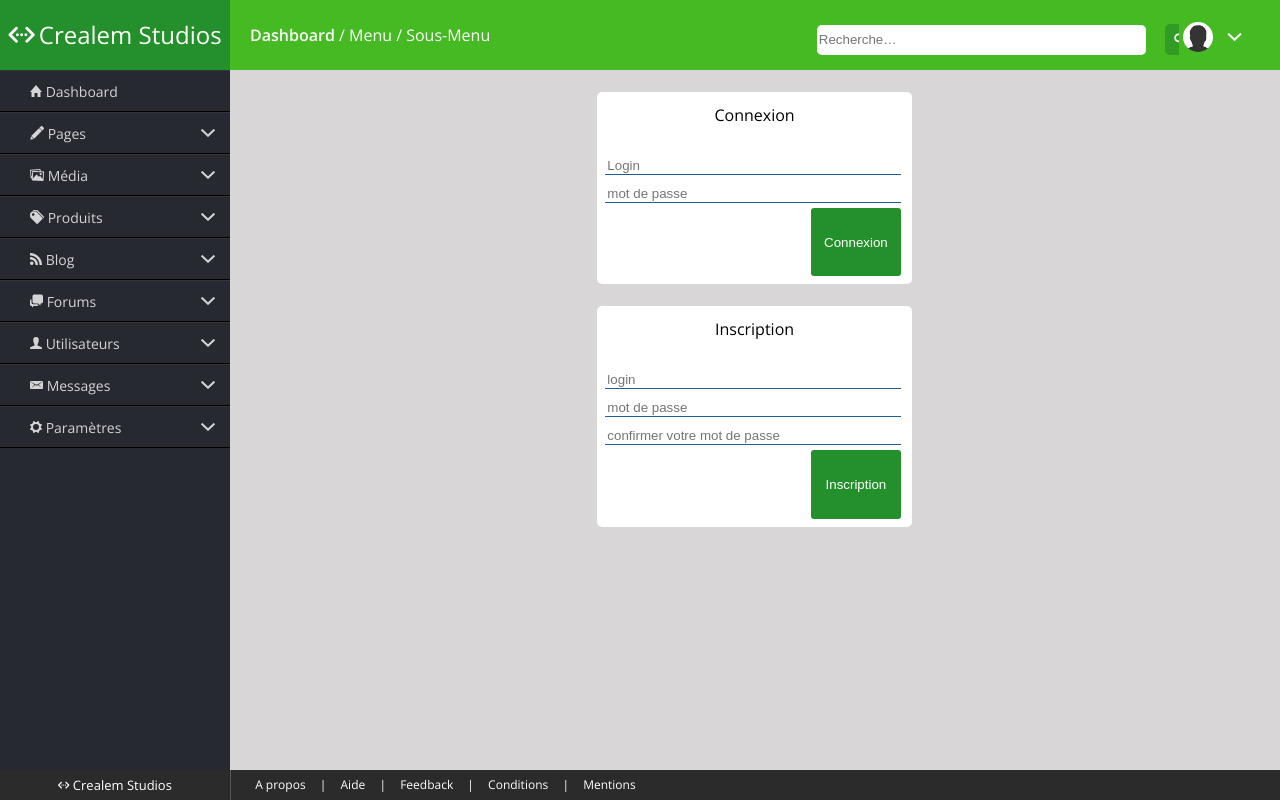
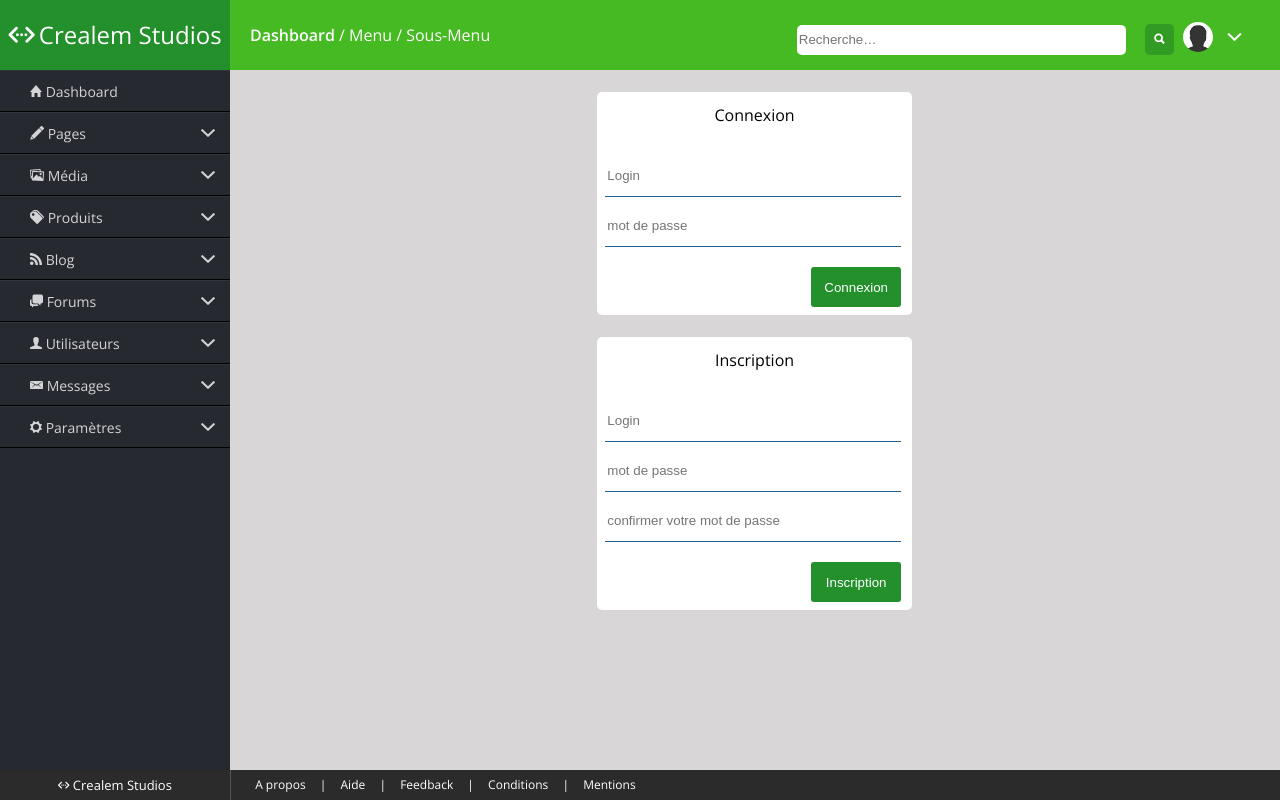
Before and after one commit to ALEMQuentin/CrealemStudios, a PHP site: page / in a window 1280 px wide. Run offline with PHP 8.4, Linux system fonts and the light colour scheme; some libraries are stand-ins or nearby versions; some web fonts are replaced.

Commit message:
version 0.1.3

```diff
--- a/index.php
+++ b/index.php
@@ -104,7 +104,7 @@ if (isset($_POST['inscription']) && $_POST['inscription'] == 'Inscription') {
 ?>
 <h2>Inscription</h2><br />
 <form action="inscription.php" method="post">
-<input type="text" name="login" value="<?php if (isset($_POST['login'])) echo htmlentities(trim($_POST['login'])); ?>" placeholder="login" required><br />
+<input type="text" name="login" value="<?php if (isset($_POST['login'])) echo htmlentities(trim($_POST['login'])); ?>" placeholder="Login" required><br />
 <input type="password" name="pass" value="<?php if (isset($_POST['pass'])) echo htmlentities(trim($_POST['pass'])); ?>" placeholder="mot de passe" required><br />
 <input type="password" name="pass_confirm" value="<?php if (isset($_POST['pass_confirm'])) echo htmlentities(trim($_POST['pass_confirm'])); ?>" placeholder="confirmer votre mot de passe" required><br />
 <button id="btn" type="submit" name="inscription" value="Inscription">Inscription</button>
--- a/src/css/app.css
+++ b/src/css/app.css
@@ -109,7 +109,6 @@ header {
 	overflow: hidden;
 }
 .search-form form {
-	padding: 0 20px;
 	text-align: right;
 }
 .search-input {
@@ -291,7 +290,9 @@ form {
 }
 .section input {
 	width: 99%;
+	height: 40px;
 	margin: 5px 0;
+	padding-bottom: 3px;
 	background: rgb(255, 255, 255);
 	border: 0px;
 	border-bottom: 1px solid rgb(35, 94, 144);
@@ -300,12 +301,13 @@ form {
 	font-size: 0.7em;
 }
 #btn {
-	width: 30%;
-	height: 10%;
+	width: 90px;
+	height: 40px;
 	color: #fff;
 	border-radius: 3px;
 	background: rgb(35, 144, 43);
 	margin-left: 69%;
+	margin-top: 15px;
 	cursor: pointer;
 	border: 0px;
 }
```
